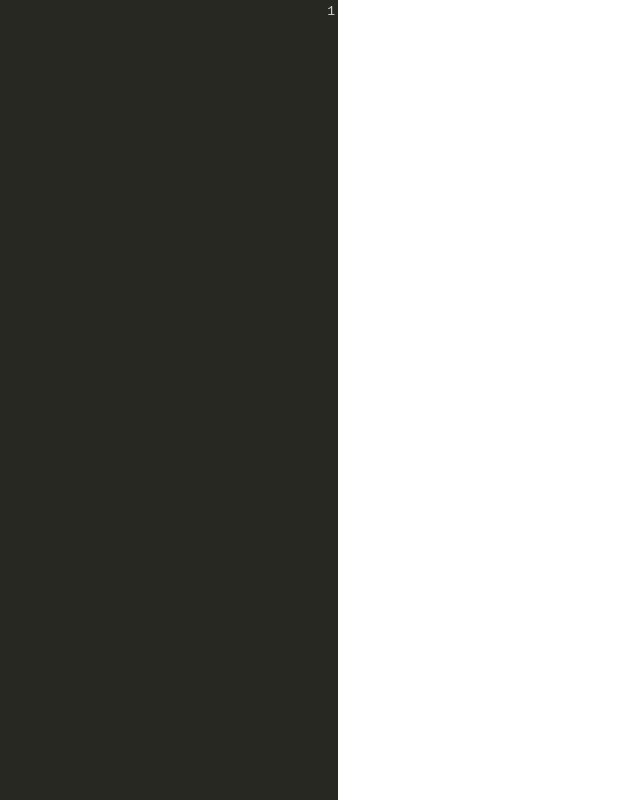
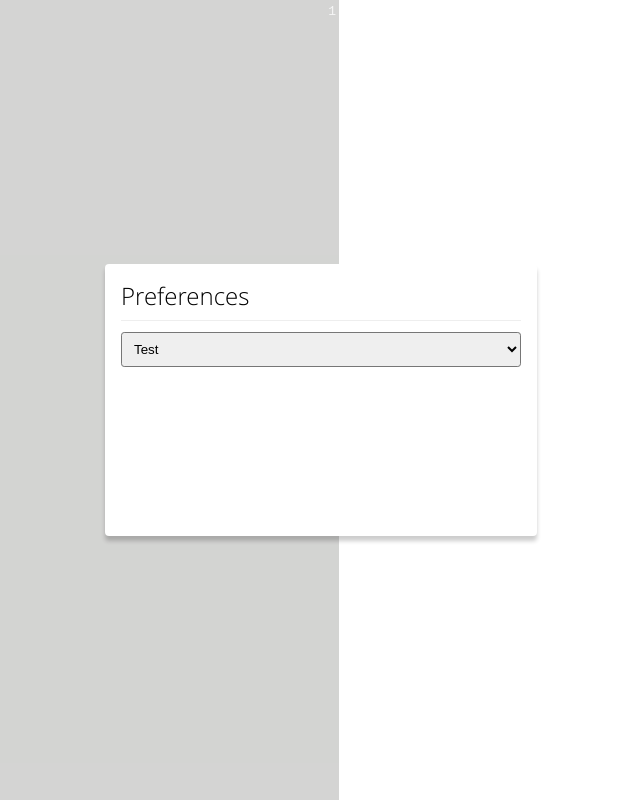
Before and after one commit to ja1984/json, a website with bundled scripts: page src/index.html in a window 1280 px wide. Shown: the whole page, without its empty margins (319-959 px from the left). Built offline with nearby package versions, Linux system fonts and the light colour scheme.

Commit message:
Played some stuff

```diff
--- /dev/null
+++ b/src/fonts/open-sans/open-sans.css
@@ -0,0 +1,7 @@
+@font-face {
+    font-family: 'Open Sans';
+    src: url('OpenSans-Light-webfont.woff') format('woff');
+    font-weight: 400;
+    font-style: normal;
+
+}
--- a/src/index.html
+++ b/src/index.html
@@ -5,6 +5,7 @@
 	<meta charset="UTF-8">
 	<title>Hello World!</title>
 	<link rel="stylesheet" href="styles/codemirror.css">
+	<link rel="stylesheet" href="fonts/open-sans/open-sans.css">
 	<link rel="stylesheet" href="styles/themes/3024-day.css">
 	<link rel="stylesheet" href="styles/themes/3024-night.css">
 	<link rel="stylesheet" href="styles/themes/abcdef.css">
@@ -20,7 +21,6 @@
 	<link rel="stylesheet" href="styles/themes/duotone-light.css">
 	<link rel="stylesheet" href="styles/themes/eclipse.css">
 	<link rel="stylesheet" href="styles/themes/elegant.css">
-
 	<link rel="stylesheet" href="styles/themes/erlang-dark.css">
 	<link rel="stylesheet" href="styles/themes/hopscotch.css">
 	<link rel="stylesheet" href="styles/themes/icecoder.css">
@@ -59,7 +59,13 @@
         margin: 0;
         padding: 0;
         width: 100%;
+		font-family: 'Open Sans';
     }
+
+	input:active, select:active,input:focus, select:focus{
+		outline: none;
+	}
+
         .wrapper{
              display: flex;
             height: 100vh;
@@ -77,6 +83,46 @@
         .wrapper section div:active,.wrapper section div:focus{
             outline: none;
         }
+
+		.modal-wrapper{
+			position: fixed;
+			top: 0;
+			left:0;
+			bottom:0;
+			right:0;
+			background: rgba(255,255,255,.8);
+			z-index: 100;
+			display: flex;
+			justify-content: center;
+			align-items: center;
+		}
+
+		.modal-wrapper section{
+			padding: 1rem;
+			height: 15rem;
+			width: 25rem;
+			background: #fff;
+			border-radius: 4px;
+			box-shadow: 0 5px 4px rgba(0,0,0,.2);
+		}
+
+		.modal-wrapper section h1{
+			margin: 0;
+			border-bottom: 1px solid #eee;
+			padding-bottom: .5rem;
+			margin-bottom: .7rem;
+			font-weight: 100;
+		}
+
+		.modal-wrapper section.settings .setting{
+			margin-bottom: .5rem;
+		}
+
+		.modal-wrapper section.settings .setting input,.modal-wrapper section.settings .setting select{
+			width: 100%;
+			padding: .5rem;
+			border-radius: .2rem;
+		}
     </style>
 </head>
 
@@ -84,13 +130,21 @@
 	<div class="wrapper">
 		<section>
 			<textarea id="editor"></textarea>
-
 		</section>
 		<section>
 			<div></div>
 		</section>
+	</div>
 
-
+	<div class="modal-wrapper">
+		<section class="settings">
+			<h1>Preferences</h1>
+			<div class="setting">
+				<select>
+				<option>Test</option>
+			</select>
+			</div>
+		</section>
 	</div>
 </body>
 
@@ -113,9 +167,9 @@
 
 		priv.formatJson = function () {
 			console.log('Format json');
-			priv.editor.operation(function(){
-				for(var i = 0; i < priv.editor.lineCount(); i++){
-					priv.editor.indentLine(i,'smart');
+			priv.editor.operation(function () {
+				for (var i = 0; i < priv.editor.lineCount(); i++) {
+					priv.editor.indentLine(i, 'smart');
 				}
 			});
 			//for (var i = 0; i < priv.editor.lineCount(); i++) { priv.editor.indentLine(i, 'smart'); }
```
Also changed, not shown: src/fonts/open-sans/OpenSans-Light-webfont.svg (added), src/fonts/open-sans/OpenSans-Light-webfont.ttf (added), src/fonts/open-sans/OpenSans-Light-webfont.woff (added), 1 other file.
